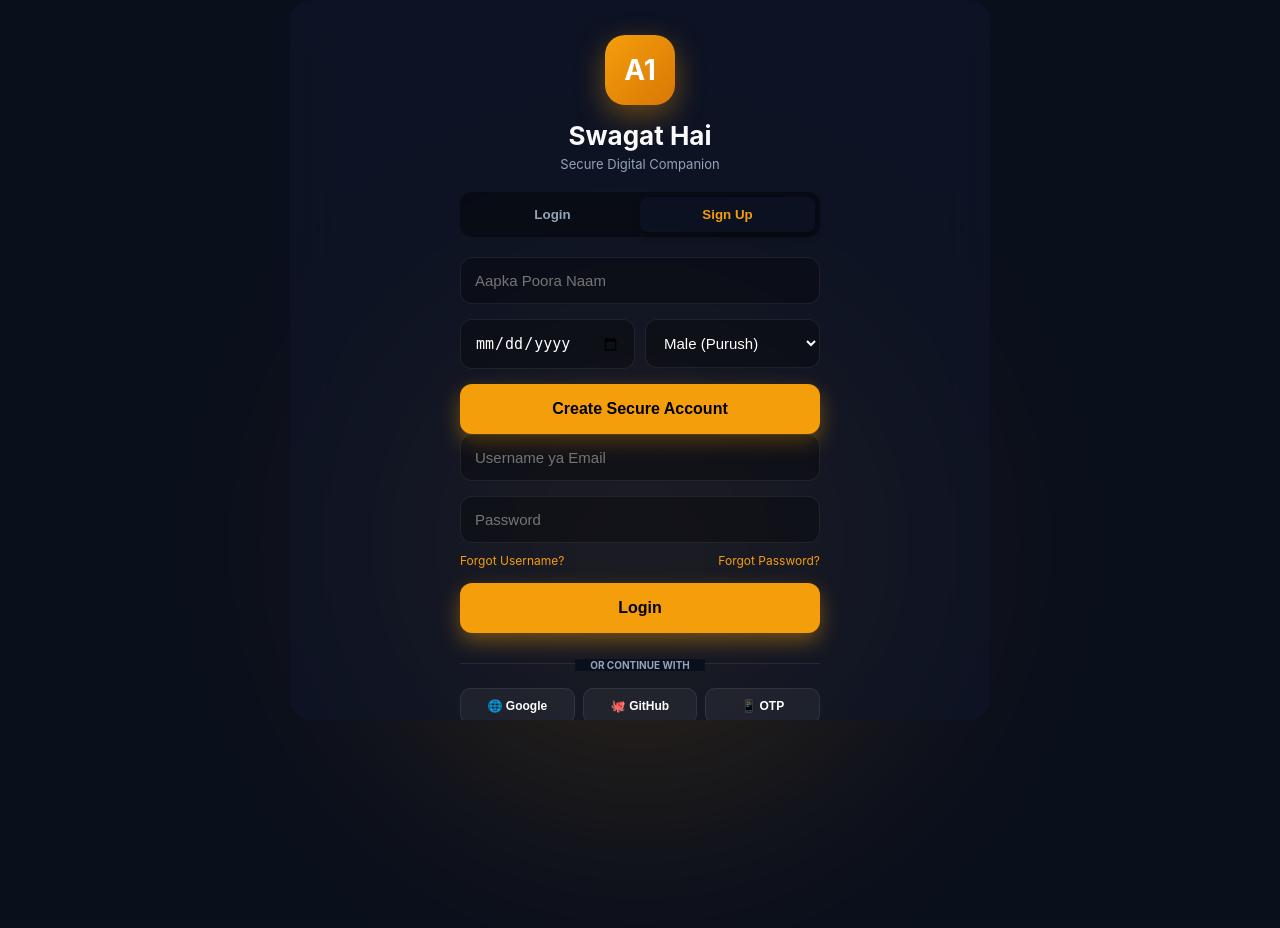
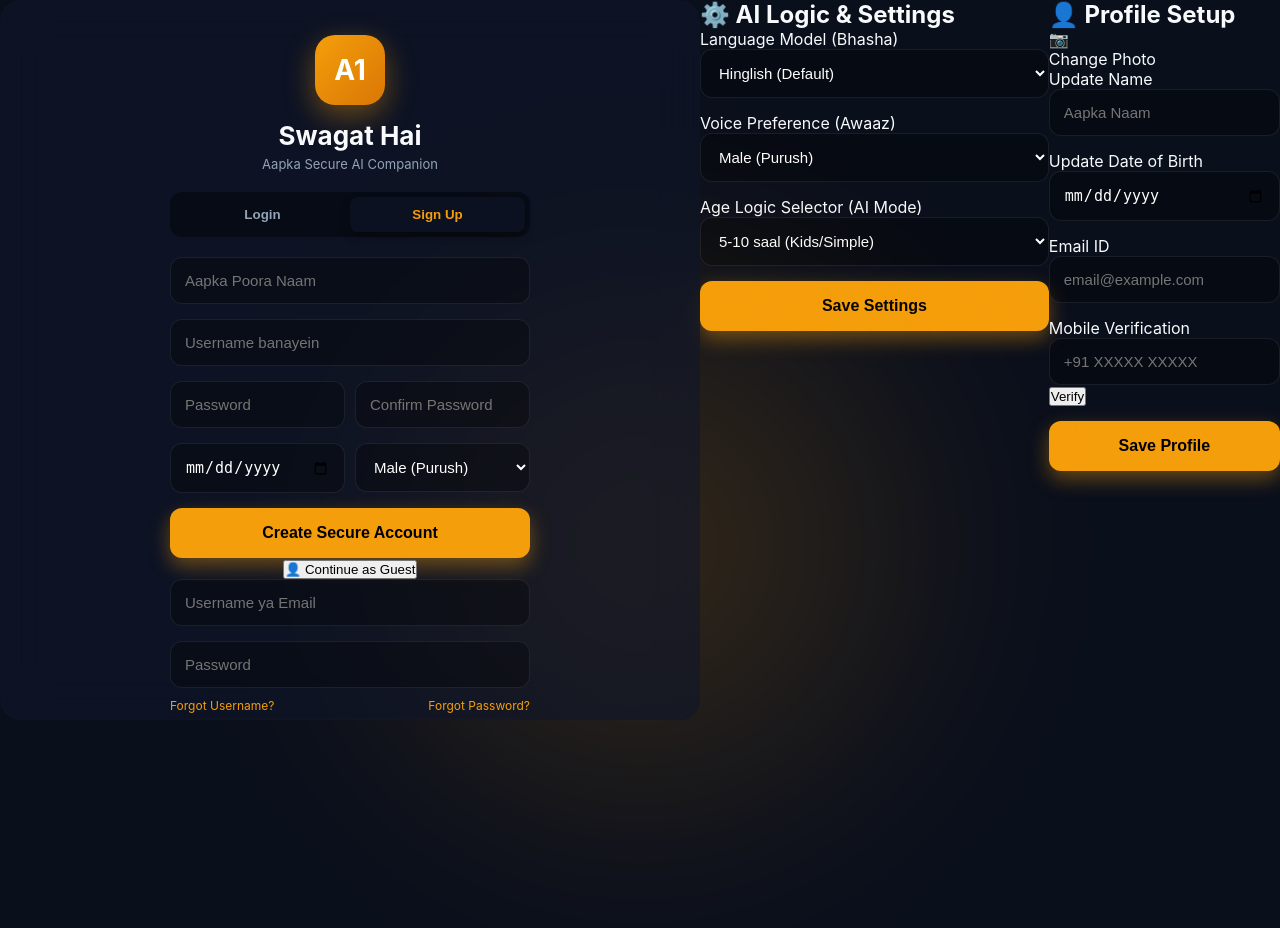
Before and after one commit to Pawan7489/One, a Flask app: page / in a window 1280 px wide. Run offline with Flask 3, Linux system fonts and the light colour scheme.

Commit message:
Update index.html

```diff
--- a/templates/index.html
+++ b/templates/index.html
@@ -1,10 +1,11 @@
+
 <!DOCTYPE html>
 <html lang="en">
 <head>
     <meta charset="UTF-8">
     <meta name="viewport" content="width=device-width, initial-scale=1.0, maximum-scale=1.0, user-scalable=no">
-    <title>Project A1 - Premium Indian AI</title>
-    <link rel="stylesheet" href="{{ url_for('static', filename='css/style.css') }}?v=4.0">
+    <title>Project A1 - The Indian Super-AI</title>
+    <link rel="stylesheet" href="{{ url_for('static', filename='css/style.css') }}?v=5.0">
 </head>
 <body>
     <div class="ambient-bg-glow"></div>
@@ -15,7 +16,7 @@
             <div class="login-content">
                 <div class="logo-box aura-glow">A1</div>
                 <h1 class="welcome-text">Swagat Hai</h1>
-                <p class="subtitle">Secure Digital Companion</p>
+                <p class="subtitle">Aapka Secure AI Companion</p>
 
                 <div class="auth-tabs">
                     <button id="tab-login" class="auth-tab">Login</button>
@@ -25,6 +26,17 @@
                 <form id="signup-form" class="auth-form">
                     <div class="input-field">
                         <input type="text" id="reg-name" required placeholder="Aapka Poora Naam">
+                    </div>
+                    <div class="input-field">
+                        <input type="text" id="reg-username" required placeholder="Username banayein">
+                    </div>
+                    <div class="input-row">
+                        <div class="input-field w-50">
+                            <input type="password" id="reg-password" required placeholder="Password">
+                        </div>
+                        <div class="input-field w-50">
+                            <input type="password" id="reg-confirm" required placeholder="Confirm Password">
+                        </div>
                     </div>
                     <div class="input-row">
                         <div class="input-field w-50">
@@ -38,6 +50,7 @@
                         </div>
                     </div>
                     <button type="submit" class="btn-primary apple-btn">Create Secure Account</button>
+                    <button type="button" class="btn-secondary apple-btn mt-10">👤 Continue as Guest</button>
                 </form>
 
                 <form id="login-form" class="auth-form hidden">
@@ -55,62 +68,77 @@
                 </form>
 
                 <div class="social-divider"><span>OR CONTINUE WITH</span></div>
-                <div class="social-logins">
+                <div class="social-logins grid-socials">
                     <button class="social-btn apple-btn">🌐 Google</button>
+                    <button class="social-btn apple-btn">📱 OTP Login</button>
                     <button class="social-btn apple-btn">🐙 GitHub</button>
-                    <button class="social-btn apple-btn">📱 OTP</button>
+                    <button class="social-btn apple-btn">📘 Facebook</button>
+                    <button class="social-btn apple-btn">📸 Instagram</button>
+                    <button class="social-btn apple-btn">📞 Truecaller</button>
                 </div>
             </div>
         </div>
 
-        <div id="chat-screen" class="app-screen hidden">
-            <div class="header">
-                <div class="logo-text">A1</div>
+        <div id="chat-screen" class="app-screen hidden full-layout">
+
+            <aside class="sidebar" id="app-sidebar">
+                <button class="new-chat-btn apple-btn"><span>+</span> New Chat Room</button>
+
+                <div class="menu-section">
+                    <h3>AI Super Powers</h3>
+                    <ul class="ai-tools-list">
+                        <li class="active">💬 AI Chat (A1 Core)</li>
+                        <li>🎨 Image Generation</li>
+                        <li>🎬 Video Generation</li>
+                        <li>💻 Coding & Debugging</li>
+                        <li>🌐 Web Design</li>
+                        <li>🖌️ Canvas Style</li>
+                        <li>🔍 Deep Web Search</li>
+                    </ul>
+                </div>
+
+                <div class="sidebar-bottom">
+                    <button id="settings-btn" class="settings-btn apple-btn">⚙️ Settings & Logic</button>
+                </div>
+            </aside>
+
+            <main class="chat-area">
+                <header class="chat-header">
+                    <div class="left-header">
+                        <div class="mini-hologram" id="mini-hologram">
+                            <div class="mini-ring"></div>
+                            <div class="mini-core">A1</div>
+                        </div>
                         <div class="mode-badge" id="persona-badge">Mode: Active</div>
                     </div>
+                    <div class="right-header">
+                        <button id="profile-btn" class="profile-btn apple-btn">👤</button>
+                    </div>
+                </header>
 
-            <div class="hologram-stage">
-                <div class="hologram-container" id="hologram">
-                    <div class="aura-ring ring-1"></div>
-                    <div class="aura-ring ring-2"></div>
-                    <div class="hologram-core">A1</div>
-                </div>
-                <p id="status-text">Ready...</p>
+                <div class="chat-box" id="chat-box">
                     </div>
 
-            <div class="chat-box" id="chat-box"></div>
+                <div class="advanced-input-container">
+                    <div class="input-wrapper">
 
-            <div class="advanced-input-container">
-                <div class="version-selector">
-                    <select id="ai-version">
-                        <option value="llama3-8b-8192">A1 Core (Fast Chat)</option>
-                        <option value="mixtral-8x7b-32768">A1 Pro (Deep Search & Logic)</option>
-                        <option value="v3">A1 Vision (Images & Video)</option>
-                        <option value="mixtral-8x7b-32768">A1 Max (Coding & Finance)</option>
-                    </select>
-                </div>
-
-                <div class="input-wrapper">
                         <div class="action-menu-wrapper">
-                        <button id="plus-btn" class="icon-btn plus-icon" type="button">
+                            <button id="plus-btn" class="icon-btn plus-icon" type="button" title="Upload & Tools">
                                 <svg width="24" height="24" viewBox="0 0 24 24" fill="none" stroke="currentColor" stroke-width="2"><line x1="12" y1="5" x2="12" y2="19"></line><line x1="5" y1="12" x2="19" y2="12"></line></svg>
                             </button>
                             <div id="action-menu" class="action-menu hidden">
+                                <div class="menu-item">📸 Camera (Take Photo)</div>
                                 <div class="menu-item">📷 Upload Photo/Video</div>
-                            <div class="menu-item">📁 Select Document</div>
+                                <div class="menu-item">📁 Select File/Document</div>
                                 <div class="menu-item">☁️ Google Photos</div>
-                            <hr>
-                            <div class="menu-item">🎨 Generate Image</div>
-                            <div class="menu-item">🔍 Deep Web Search</div>
-                            <div class="menu-item">💻 Code Generator</div>
                             </div>
                         </div>
 
-                    <input type="text" id="user-input" placeholder="Message ya command..." autocomplete="off">
-
-                    <button id="mic-btn" class="icon-btn mic-icon" type="button">
+                        <button id="mic-btn" class="icon-btn mic-icon" type="button" title="Voice Mic">
                             <svg width="20" height="20" viewBox="0 0 24 24" fill="none" stroke="currentColor" stroke-width="2"><path d="M12 2a3 3 0 0 0-3 3v7a3 3 0 0 0 6 0V5a3 3 0 0 0-3-3Z"></path><path d="M19 10v2a7 7 0 0 1-14 0v-2"></path><line x1="12" y1="19" x2="12" y2="22"></line></svg>
                         </button>
+
+                        <input type="text" id="user-input" placeholder="Message ya command..." autocomplete="off">
 
                         <button id="send-btn" class="icon-btn send-arrow" type="button" onclick="sendMessageToAI()">
                             <svg width="20" height="20" viewBox="0 0 24 24" fill="none" stroke="currentColor" stroke-width="2.5"><line x1="22" y1="2" x2="11" y2="13"></line><polygon points="22 2 15 22 11 13 2 9 22 2"></polygon></svg>
@@ -123,12 +151,92 @@
                     <span class="india">🇮🇳 Made in India</span> •
                     <span class="text-green">🔒 100% Privacy</span>
                 </div>
+            </main>
+        </div>
+
+    </div>
+
+    <div id="settings-modal" class="custom-modal hidden">
+        <div class="modal-content">
+            <h2>⚙️ AI Logic & Settings</h2>
+
+            <div class="input-field">
+                <label>Language Model (Bhasha)</label>
+                <select id="setting-lang">
+                    <option value="hinglish">Hinglish (Default)</option>
+                    <option value="hindi">Pure Hindi</option>
+                    <option value="english">English</option>
+                </select>
+            </div>
+
+            <div class="input-field">
+                <label>Voice Preference (Awaaz)</label>
+                <select id="setting-voice">
+                    <option value="male">Male (Purush)</option>
+                    <option value="female">Female (Mahila)</option>
+                </select>
+            </div>
+
+            <div class="input-field">
+                <label>Age Logic Selector (AI Mode)</label>
+                <select id="setting-logic">
+                    <option value="5-10">5-10 saal (Kids/Simple)</option>
+                    <option value="10-15">10-15 saal (Teens/School)</option>
+                    <option value="15-18">15-18 saal (High School)</option>
+                    <option value="18-25">18-25 saal (College/Youth) - Active</option>
+                    <option value="25-30">25-30 saal (Professionals)</option>
+                    <option value="30-40">30-40 saal (Adults)</option>
+                    <option value="40-50">40-50 saal (Mature)</option>
+                    <option value="50+">50+ saal (Seniors/Respectful)</option>
+                </select>
+            </div>
+
+            <button id="close-settings" class="btn-primary apple-btn mt-10">Save Settings</button>
         </div>
     </div>
-    <script src="{{ url_for('static', filename='js/script.js') }}?v=4.0"></script>
+
+    <div id="profile-modal" class="custom-modal hidden">
+        <div class="modal-content">
+            <h2>👤 Profile Setup</h2>
+
+            <div class="avatar-upload-box">
+                <div class="avatar-circle">📷</div>
+                <p>Change Photo</p>
+            </div>
+
+            <div class="input-field">
+                <label>Update Name</label>
+                <input type="text" id="prof-name" placeholder="Aapka Naam">
+            </div>
+            <div class="input-field">
+                <label>Update Date of Birth</label>
+                <input type="date" id="prof-dob">
+            </div>
+            <div class="input-field">
+                <label>Email ID</label>
+                <input type="email" id="prof-email" placeholder="email@example.com">
+            </div>
+            <div class="input-field">
+                <label>Mobile Verification</label>
+                <div class="verify-row">
+                    <input type="tel" id="prof-mobile" placeholder="+91 XXXXX XXXXX">
+                    <button class="btn-verify">Verify</button>
+                </div>
+            </div>
+
+            <button id="close-profile" class="btn-primary apple-btn mt-10">Save Profile</button>
+        </div>
+    </div>
+
+    <script src="{{ url_for('static', filename='js/script.js') }}?v=5.0"></script>
+
+
+
+
 
 
 <script>
+
     /* ==========================================================
        COMMANDER AI CONFIGURATION (CONNECTED)
        ========================================================== */
```
Lines whose indentation alone changed are shown as unchanged.
